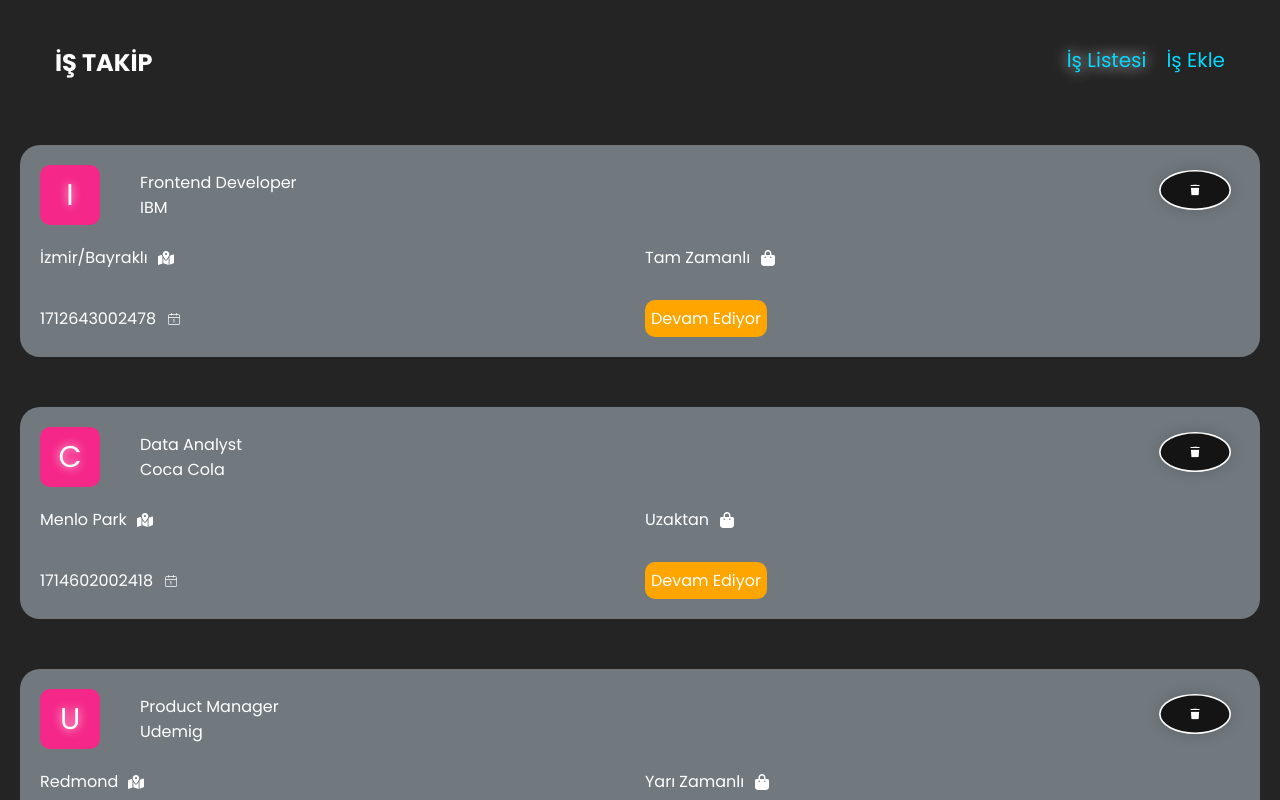
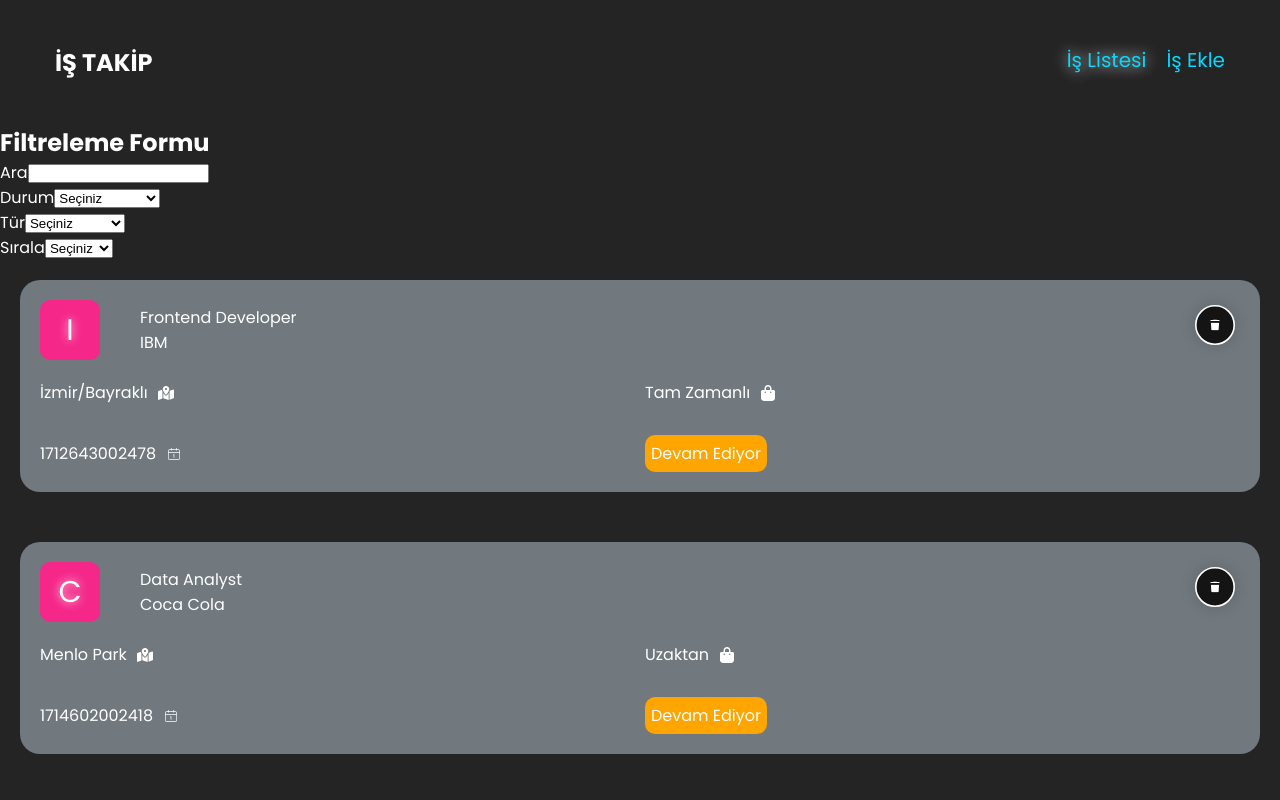
Before and after one commit to copriot/reduxToolkitJobApp, a React (Vite) app: page / in a window 1280 px wide. Shown: the top 800 px of the page. Built offline with nearby package versions, Linux system fonts and the light colour scheme; data requests are answered from the project's data file.

Commit message:
filter component created

```diff
--- a/db.json
+++ b/db.json
@@ -89,6 +89,33 @@
       "type": "Tam Zamanlı",
       "id": "46b7da48-67af-45c6-9dfe-5d327d24cab8",
       "date": 1715104431342
+    },
+    {
+      "id": "fa77c9ae-042b-4ccf-b044-930d15aa05a5",
+      "position": "Frontend Developer",
+      "company": "IBM",
+      "location": "İzmir/Bayraklı",
+      "status": "Mülakat",
+      "type": "Tam Zamanlı",
+      "date": 1727979972867
+    },
+    {
+      "id": "4cee83ce-aba2-4001-8f2f-1fb7f8656afc",
+      "position": "Data Analyst",
+      "company": "Coca Cola",
+      "location": "Menlo Park",
+      "status": "Reddedildi",
+      "type": "Uzaktan Staj",
+      "date": 1727980652817
+    },
+    {
+      "id": "48c92de2-0e5b-49ad-9ea7-2339a4e05898",
+      "position": "Product Manager",
+      "company": "Coca Cola",
+      "location": "Redmond",
+      "status": "Devam Ediyor",
+      "type": "Yarı Zamanlı",
+      "date": 1727981451700
     }
   ]
 }
--- a/src/Components/AutoInput.jsx
+++ b/src/Components/AutoInput.jsx
@@ -16,7 +16,7 @@
     <div>
       <label htmlFor={label}>{label}</label>
 
-      <input type="text" id={label} list={name} name={name} />
+      <input type="text" id={label} list={name} name={name} required />
       <datalist id={name}>
         {options.map((item, index) => (
           <option key={index} value={item} />
--- a/src/Components/Button.jsx
+++ b/src/Components/Button.jsx
@@ -2,12 +2,10 @@
 
 const Button = ({ text }) => {
   return (
-    <>
-      <button>
-        {text}
-        <span></span>
-      </button>
-    </>
+    <button className="createbutton">
+      {text}
+      <span></span>
+    </button>
   );
 };
 
--- /dev/null
+++ b/src/Components/Filter.jsx
@@ -0,0 +1,21 @@
+import { sortOpt, statusOpt, typeOpt } from "../utilities/constant";
+import Select from "./Select";
+const Filter = () => {
+  return (
+    <div className="filter-sec">
+      <h2>Filtreleme Formu</h2>
+      <form>
+        <div>
+          <label>Ara</label>
+          <input type="text" />
+        </div>
+
+        <Select label="Durum" options={statusOpt} />
+        <Select label="Tür" options={typeOpt} />
+        <Select label="Sırala" options={sortOpt} />
+      </form>
+    </div>
+  );
+};
+
+export default Filter;
--- a/src/Components/Select.jsx
+++ b/src/Components/Select.jsx
@@ -4,7 +4,7 @@
   return (
     <div>
       <label htmlFor="name">{label}</label>
-      <select id={name} name={name}>
+      <select id={name} name={name} required>
         <option value="" hidden>
           Seçiniz
         </option>
--- a/src/pages/AddJob.jsx
+++ b/src/pages/AddJob.jsx
@@ -6,8 +6,12 @@
 import { v4 } from "uuid";
 import api from "../utilities/api";
 import { useNavigate } from "react-router-dom";
+import { createJob } from "../redux/slices/jobSlice";
+import { useDispatch } from "react-redux";
+import { toast } from "react-toastify";
 const AddJob = () => {
   const navigate = useNavigate();
+  const dispatch = useDispatch();
   const handleSubmit = (e) => {
     e.preventDefault();
 
@@ -20,11 +24,20 @@
     newJob.id = v4();
     newJob.date = Date.now();
     //api'a yeni veriyi kaydet
-    api.post("/jobs");
+    api
+      .post("/jobs", newJob)
+      .then(() => {
+        dispatch(createJob(newJob));
+        toast.success("Yeni başvuru eklendi");
+        //anasayfaya yönlendir
+        navigate("/");
+      })
+      .catch((error) => {
+        console.log(error);
+        toast.error("Bir sorun oluştu");
+      });
     // store'a kaydet
-
-    //anasayfaya yönlendir
-    navigate("/");
+    dispatch(createJob(newJob));
   };
   return (
     <div className="add-page">
--- a/src/pages/JobList.jsx
+++ b/src/pages/JobList.jsx
@@ -2,11 +2,13 @@
 import Loader from "../Components/Loader.jsx";
 import Error from "../Components/Error.jsx";
 import Card from "../Components/Card.jsx";
+import Filter from "../Components/Filter.jsx";
 const JobList = ({ retry }) => {
   const { isLoading, error, jobs } = useSelector((store) => store.job);
 
   return (
     <div className="list-page">
+      <Filter />
       {isLoading ? (
         <Loader />
       ) : error ? (
--- a/src/redux/slices/jobSlice.js
+++ b/src/redux/slices/jobSlice.js
@@ -27,10 +27,13 @@
             const index = state.jobs.findIndex((i) => i.id === payload);
             state.jobs.splice(index, 1)
         },
+        createJob: (state, { payload }) => {
+            state.jobs.push(payload)
+        }
 
     },
 
 })
-export const { setError, setJobs, setLoading, deleteJob } = jobSlice.actions;
+export const { setError, setJobs, setLoading, deleteJob, createJob } = jobSlice.actions;
 
 export default jobSlice.reducer;
--- a/src/styles/_extra.scss
+++ b/src/styles/_extra.scss
@@ -123,7 +123,7 @@
 
 // button
 
-button {
+.createbutton {
   border: none;
   display: block;
   position: relative;
@@ -139,7 +139,7 @@
   font-weight: 500;
 }
 
-button span {
+.createbutton span {
   position: absolute;
   left: 0;
   top: 0;
@@ -150,7 +150,7 @@
   border: 4px solid #04d9ff;
 }
 
-button span::before {
+.createbutton span::before {
   content: "";
   display: block;
   position: absolute;
@@ -163,16 +163,16 @@
   transition: all 0.3s;
 }
 
-button:hover span::before {
+.createbutton:hover span::before {
   transform: translate(-50%, -50%) rotate(-90deg);
   width: 100%;
   background: #04d9ff;
 }
 
-button:hover {
+.createbutton:hover {
   color: black;
 }
 
-button:active span::before {
+.createbutton:active span::before {
   background: #04d9ff;
 }
--- a/src/utilities/constant.js
+++ b/src/utilities/constant.js
@@ -8,3 +8,10 @@
     "Yarı Zamanlı",
     "Uzaktan Staj"
 ]
+
+export const sortOpt = [
+    "a-z",
+    "z-a",
+    "En Yeni",
+    "En Eski",
+]
```
